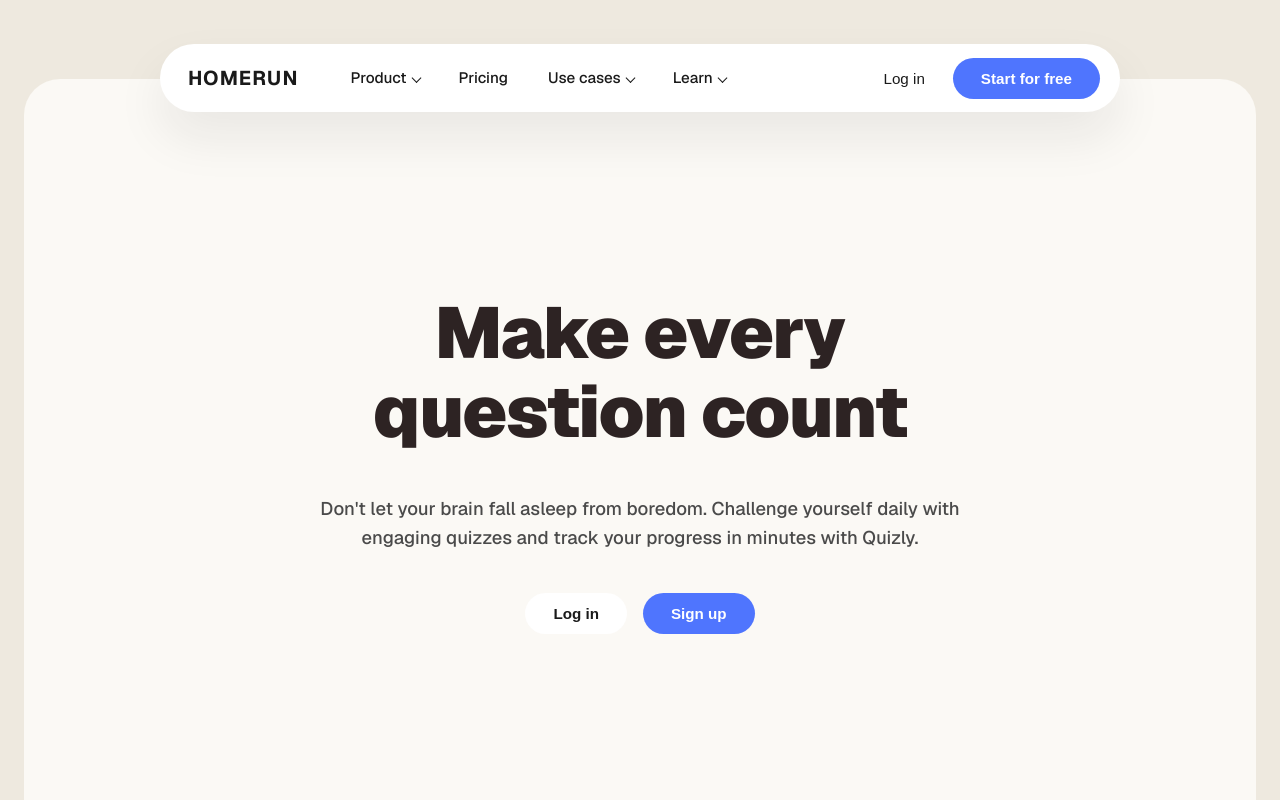
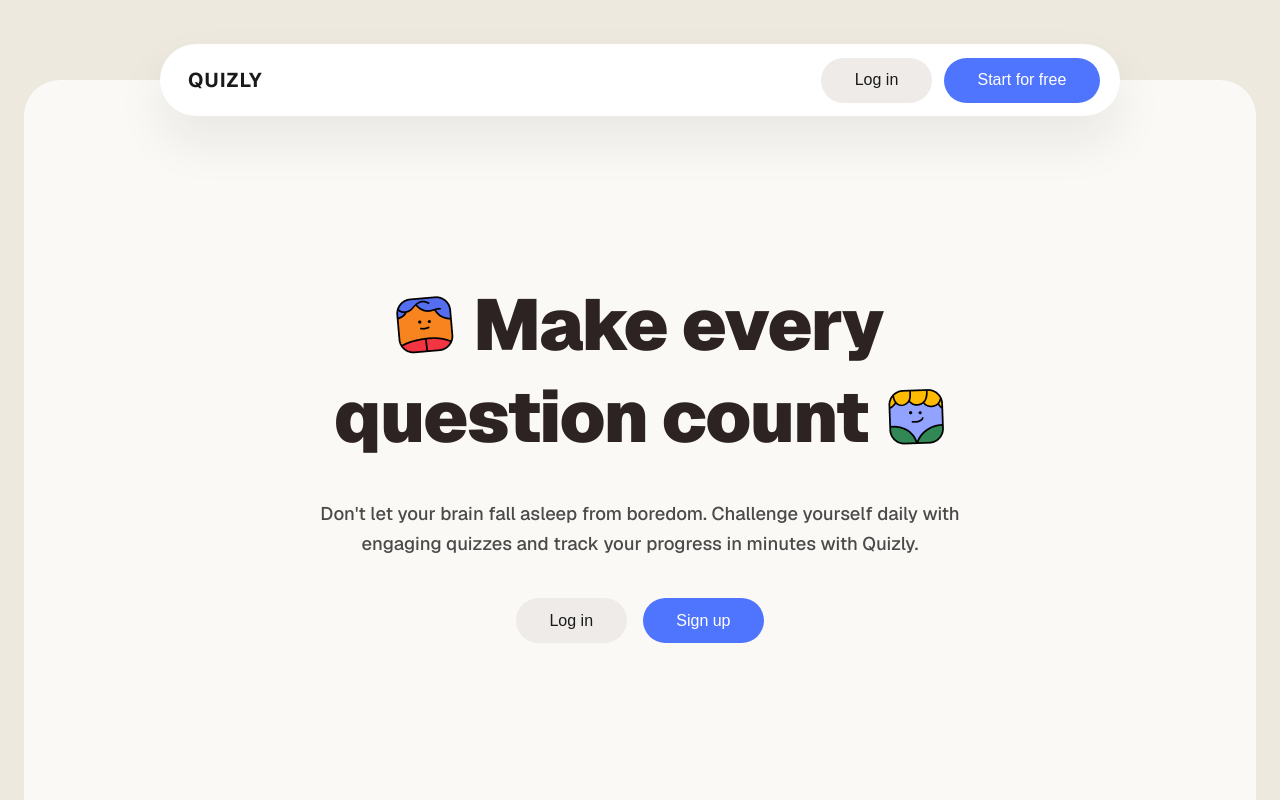
Before and after one commit to gautam-bhardwaj-kaplan/Kaplan-home-fresher-batch-3, a React app in the folder client/: page / in a window 1280 px wide. Built offline with nearby package versions, Linux system fonts and the light colour scheme; the HTML template or start-up script is replaced by a standard one.

Commit message:
feat: update landing page layout

```diff
--- a/client/src/App.css
+++ b/client/src/App.css
@@ -17,8 +17,9 @@
 
 .landing-header {
   display: flex;
+  justify-content: space-between;
   align-items: center;
-  gap: 2.5rem;
+  gap: 1.5rem;
   padding: 0.85rem 1.25rem 0.85rem 1.75rem;
   background-color: #ffffff;
   border-radius: 9999px;
@@ -34,45 +35,6 @@
   color: #1a1a1a;
 }
 
-.landing-nav {
-  display: flex;
-  align-items: center;
-  gap: 1rem;
-  flex: 1;
-}
-
-.landing-nav-link {
-  font-size: 0.95rem;
-  color: #1a1a1a;
-  font-weight: 500;
-  text-decoration: none;
-  padding: 0.5rem 0.75rem;
-  border-radius: 9999px;
-  position: relative;
-  transition: background-color 0.2s, color 0.2s;
-}
-
-.landing-nav-link:hover {
-  background-color: rgba(90, 90, 90, 0.08);
-}
-
-.landing-nav-link.has-dropdown::after {
-  content: '';
-  position: absolute;
-  top: 50%;
-  right: 0.65rem;
-  width: 6px;
-  height: 6px;
-  border-left: 1.5px solid currentColor;
-  border-bottom: 1.5px solid currentColor;
-  transform: translateY(-50%) rotate(-45deg);
-  pointer-events: none;
-}
-
-.landing-nav-link.has-dropdown {
-  padding-right: 1.5rem;
-}
-
 .landing-header-actions {
   display: flex;
   gap: 0.75rem;
@@ -80,18 +42,19 @@
 }
 
 .landing-login-button {
-  background: none;
+  background-color: #eeebe8;
   border: none;
   color: #1a1a1a;
-  font-size: 0.95rem;
-  font-weight: 500;
+  font-size: 1rem;
+  font-weight: 400;
   cursor: pointer;
-  padding: 0.5rem 1rem;
-  transition: opacity 0.2s;
+  padding: 0.85rem 2.1rem;
+  border-radius: 9999px;
+  transition: transform 0.2s;
 }
 
 .landing-login-button:hover {
-  opacity: 0.7;
+  transform: scale(1.04);
 }
 
 .landing-primary-button {
@@ -99,15 +62,15 @@
   color: white;
   border: none;
   border-radius: 9999px;
-  padding: 0.75rem 1.75rem;
-  font-size: 0.95rem;
-  font-weight: 600;
+  padding: 0.85rem 2.1rem;
+  font-size: 1rem;
+  font-weight: 400;
   cursor: pointer;
-  transition: background-color 0.2s;
+  transition: transform 0.2s;
 }
 
 .landing-primary-button:hover {
-  background-color: #4F75FE;
+  transform: scale(1.04);
 }
 
 .landing-hero {
@@ -121,17 +84,32 @@
   background-color: #FBF9F5;
   border-radius: 36px 36px 0 0;
   box-shadow: none;
-  margin-top: -3.35rem;
+  margin-top: -3.55rem;
   position: relative;
 }
 
 .landing-headline {
+  display: flex;
+  flex-direction: column;
+  align-items: center;
+  gap: 0.75rem;
   font-size: clamp(2.5rem, 8vw, 4.5rem);
   font-weight: 1000;
   color: #2D2323;
   line-height: 1.1;
   margin-bottom: 1.5rem;
   letter-spacing: -0.02em;
+  text-align: center;
+}
+
+.landing-headline-row {
+  display: inline-flex;
+  align-items: center;
+  gap: clamp(0.85rem, 1.5vw, 1.5rem);
+}
+
+.landing-headline-icon {
+  flex-shrink: 0;
 }
 
 .landing-emoji {
--- a/client/src/App.tsx
+++ b/client/src/App.tsx
@@ -1,26 +1,13 @@
 import './App.css'
+import asset1 from './assets/asset1.png'
+import asset2 from './assets/asset2.png'
 
 function App() {
   return (
     <div className="landing-container">
       <header className="landing-header-shell">
         <div className="landing-header">
-          <div className="landing-logo">HOMERUN</div>
-
-          <nav className="landing-nav">
-            <a className="landing-nav-link has-dropdown" href="#">
-              Product
-            </a>
-            <a className="landing-nav-link" href="#">
-              Pricing
-            </a>
-            <a className="landing-nav-link has-dropdown" href="#">
-              Use cases
-            </a>
-            <a className="landing-nav-link has-dropdown" href="#">
-              Learn
-            </a>
-          </nav>
+          <div className="landing-logo">QUIZLY</div>
 
           <div className="landing-header-actions">
             <button className="landing-login-button">Log in</button>
@@ -31,8 +18,14 @@ function App() {
 
       <main className="landing-hero">
         <h1 className="landing-headline">
-        Make every <br />
-       question count
+          <span className="landing-headline-row">
+            <img src={asset1} alt="" className="landing-headline-icon" />
+            Make every
+          </span>
+          <span className="landing-headline-row">
+            question count
+            <img src={asset2} alt="" className="landing-headline-icon" />
+          </span>
         </h1>
 
         <p className="landing-subheadline">
@@ -40,9 +33,7 @@ function App() {
         </p>
 
         <div className="landing-cta-buttons">
-          <button className="landing-secondary-button">
-            Log in
-          </button>
+          <button className="landing-login-button">Log in</button>
           <button className="landing-primary-button">Sign up</button>
         </div>
       </main>
```
Also changed, not shown: client/src/assets/asset2.png, client/src/assets/asset3.png (deleted).
